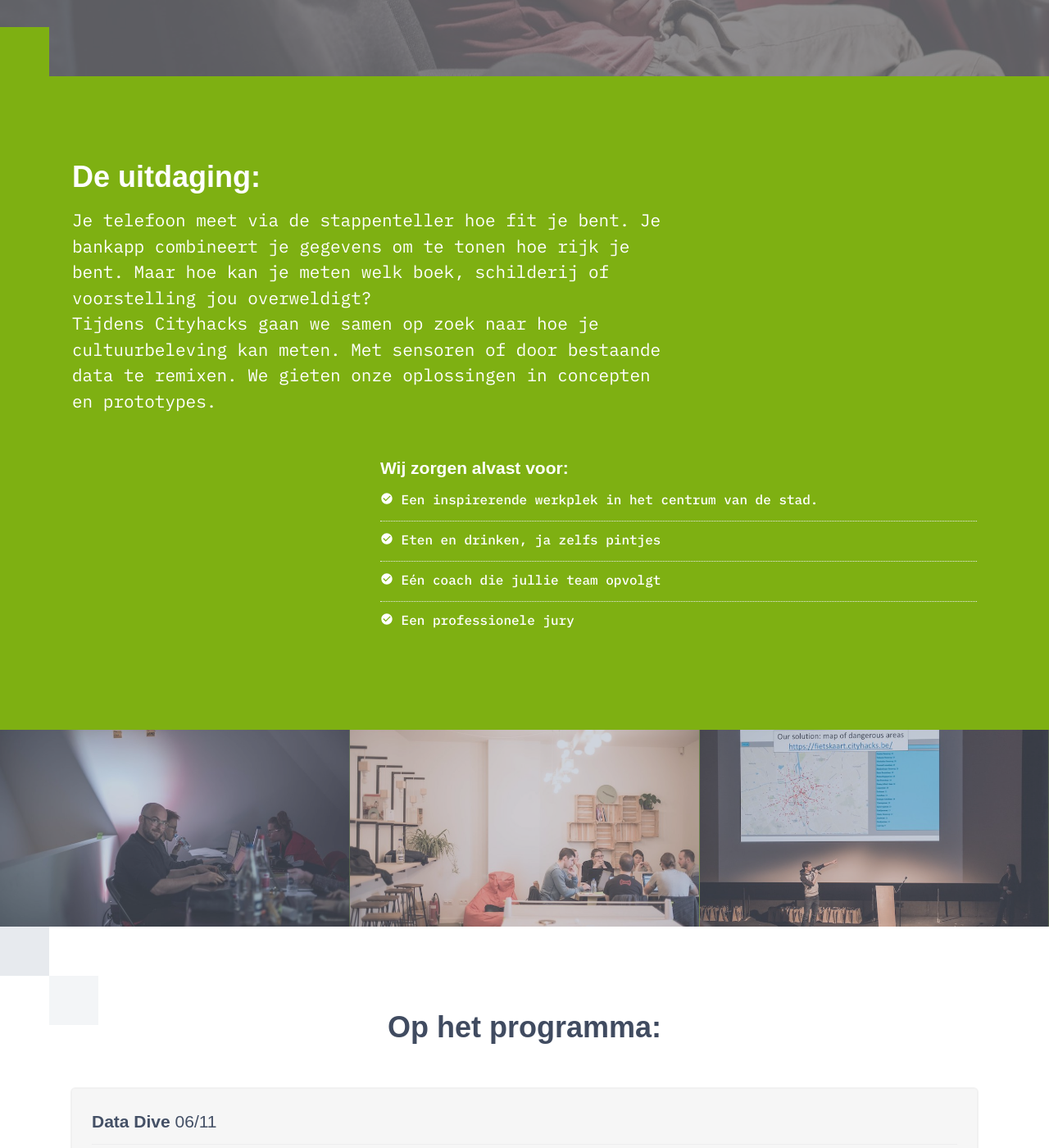
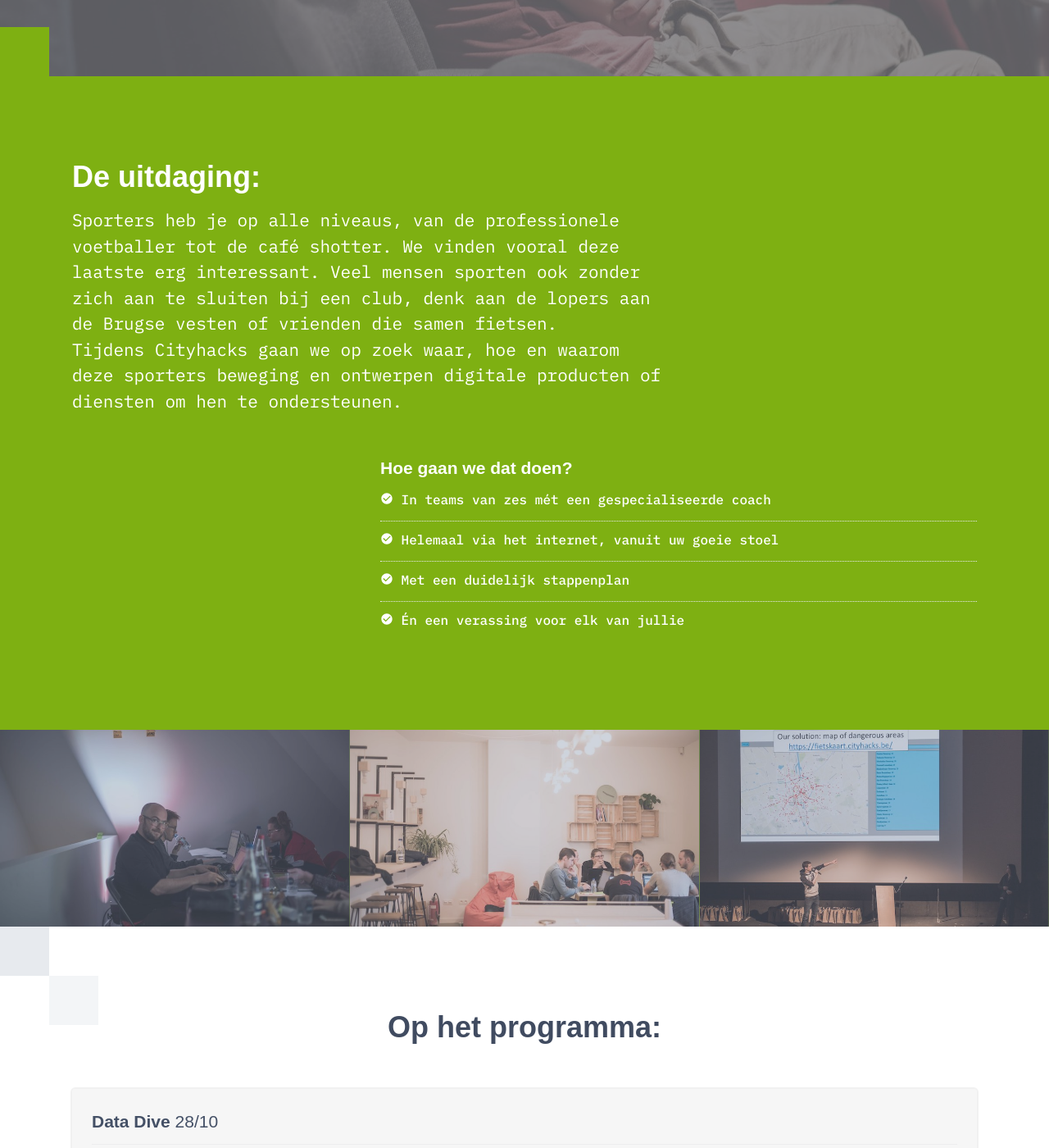
Before and after one commit to nerdlab-be/cityhacks-2020, a Jekyll site: the page built from _pages/index.markdown, in a window 1280 px wide and 1400 px high, scrolled down 584 px. Shown: the whole window at 82% size. Built offline with Jekyll 4.4.1, drawn with Linux system fonts in a browser that asks for light colours; some web fonts are replaced; some of the changed text lies outside the part shown.

Commit message:
eerste content update

```diff
--- a/_pages/index.markdown
+++ b/_pages/index.markdown
@@ -14,14 +14,14 @@ hero:
   imageAlt: "Cityhacks 2020"
 opdracht:
   title: "De uitdaging:"
-  para: "Je telefoon meet via de stappenteller hoe fit je bent. Je bankapp combineert je gegevens om te tonen hoe rijk je bent. Maar hoe kan je meten welk boek, schilderij of voorstelling jou overweldigt? </br>
-Tijdens Cityhacks gaan we samen op zoek naar hoe je cultuurbeleving kan meten. Met sensoren of door bestaande data te remixen. We gieten onze oplossingen in concepten en prototypes."
-  subtitle: "Wij zorgen alvast voor:"
+  para: "Sporters heb je op alle niveaus, van de professionele voetballer tot de café shotter. We vinden vooral deze laatste erg interessant. Veel mensen sporten ook zonder zich aan te sluiten bij een club, denk aan de lopers aan de Brugse vesten of vrienden die samen fietsen. <br>
+Tijdens Cityhacks gaan we op zoek waar, hoe en waarom deze sporters beweging en ontwerpen digitale producten of diensten om hen te ondersteunen."
+  subtitle: "Hoe gaan we dat doen?"
   list:
-    - para: "Een inspirerende werkplek in het centrum van de stad."
-    - para: "Eten en drinken, ja zelfs pintjes"
-    - para: "Eén coach die jullie team opvolgt"
-    - para: "Een professionele jury"
+    - para: "In teams van zes mét een gespecialiseerde coach"
+    - para: "Helemaal via het internet, vanuit uw goeie stoel"
+    - para: "Met een duidelijk stappenplan"
+    - para: "Én een verassing voor elk van jullie"
   images:
     - image: "/assets/img/jpg/ch2018_1.jpg"
       alt: "Cityhacks: team"
@@ -32,8 +32,8 @@ Tijdens Cityhacks gaan we samen op zoek naar hoe je cultuurbeleving kan meten. M
 program:
   title: "Op het programma:"
   dataTitle: "Data Dive"
-  dataDate: "06/11"
-  dataPara: "Op woensdag 6 november duiken we al eens in de beschikbare data en geven we de volledige uitleg hoe we het gaan aanpakken. Afspraak om 19u in de Republiek. <strong>!Opgepast, hiervoor moet je trappen doen!</strong>"
+  dataDate: "28/10"
+  dataPara: "Op woensdag 28 ot duiken we al eens in de beschikbare data en geven we de volledige uitleg hoe we het gaan aanpakken. Afspraak om 19u in de Republiek. <strong>!Opgepast, hiervoor moet je trappen doen!</strong>"
   friday: "Vrijdag in de Republiek"
   fridayDate: "22/11"
   scheduleFriday:
```
